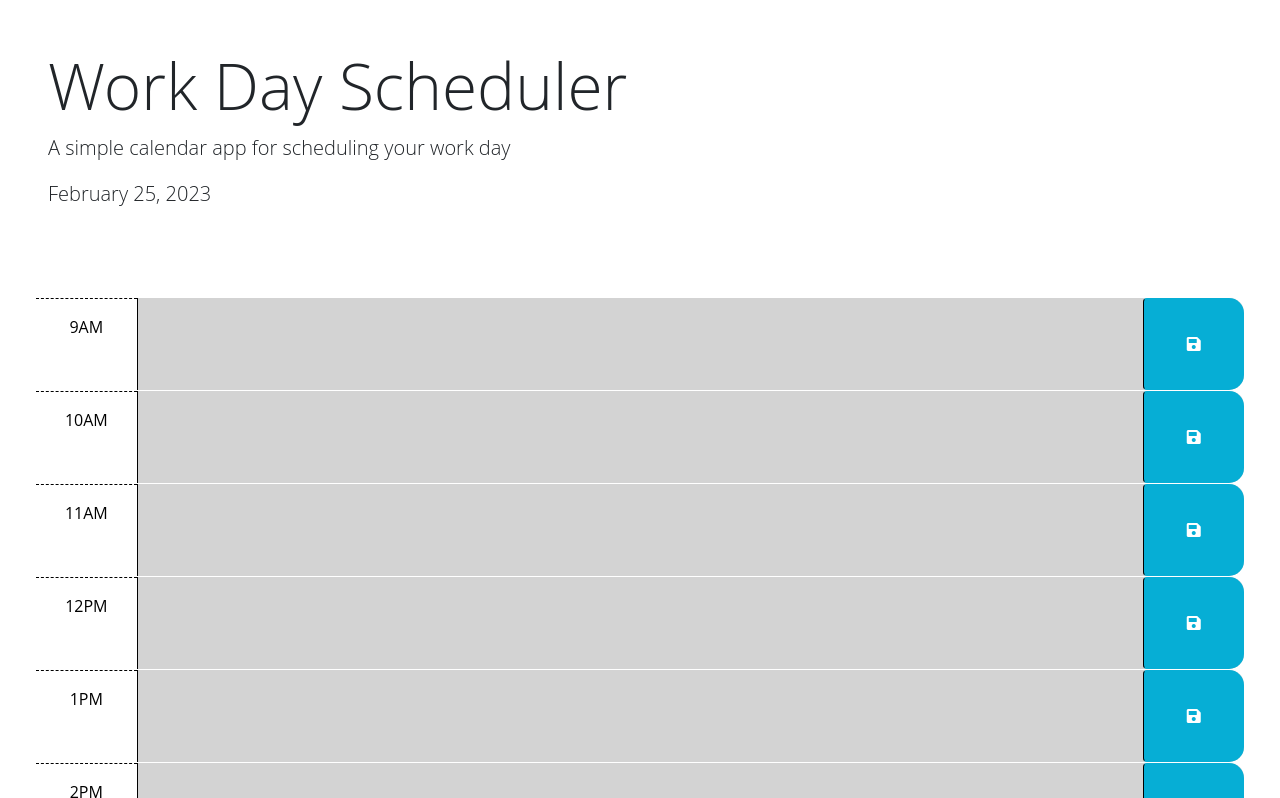
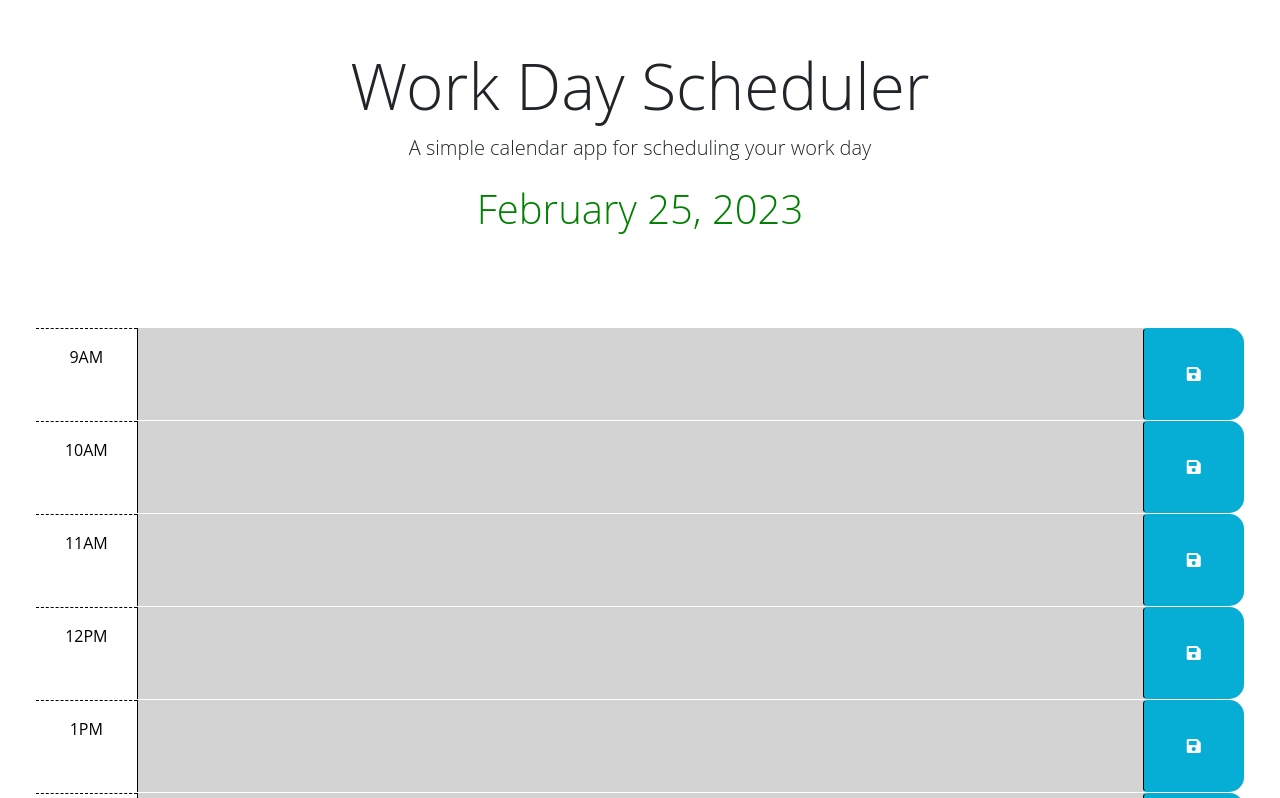
Before and after one commit to gabriellapinto/work-day-scheduler, a plain HTML site: page index.html in a window 1280 px wide. Shown: the top 798 px of the page. Drawn offline with nearby package versions, Linux system fonts and the light colour scheme.

Commit message:
centered header and cleaned up code

```diff
--- a/assets/css/style.css
+++ b/assets/css/style.css
@@ -1,3 +1,7 @@
+header {
+  text-align: center;
+}
+
 body {
     font-family: 'Open Sans', sans-serif;
     font-size: 16px;
@@ -10,6 +14,11 @@ body {
     color: #000000;
     border-left: 1px solid black;
     padding: 10px;
+  }
+
+  #currentDay {
+    color: green;
+    font-size: 40px;
   }
 
   .description {
```
